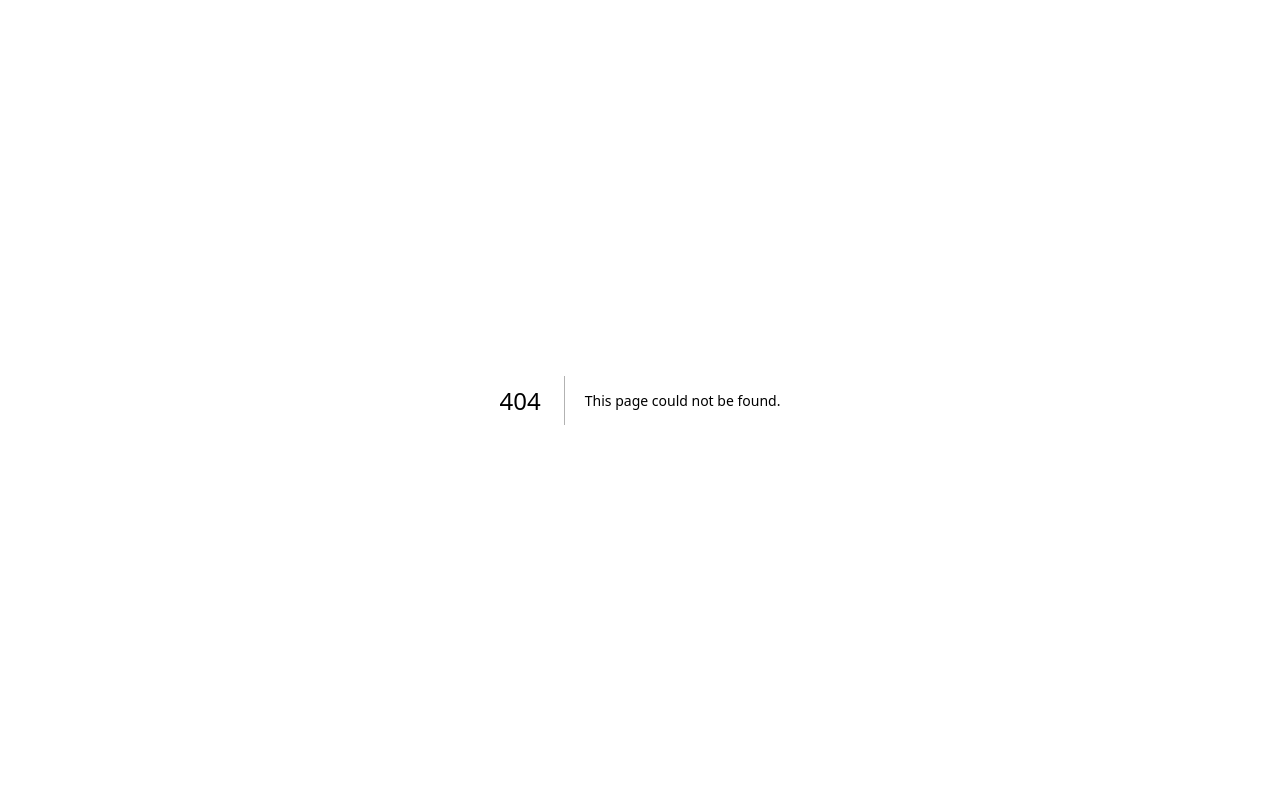
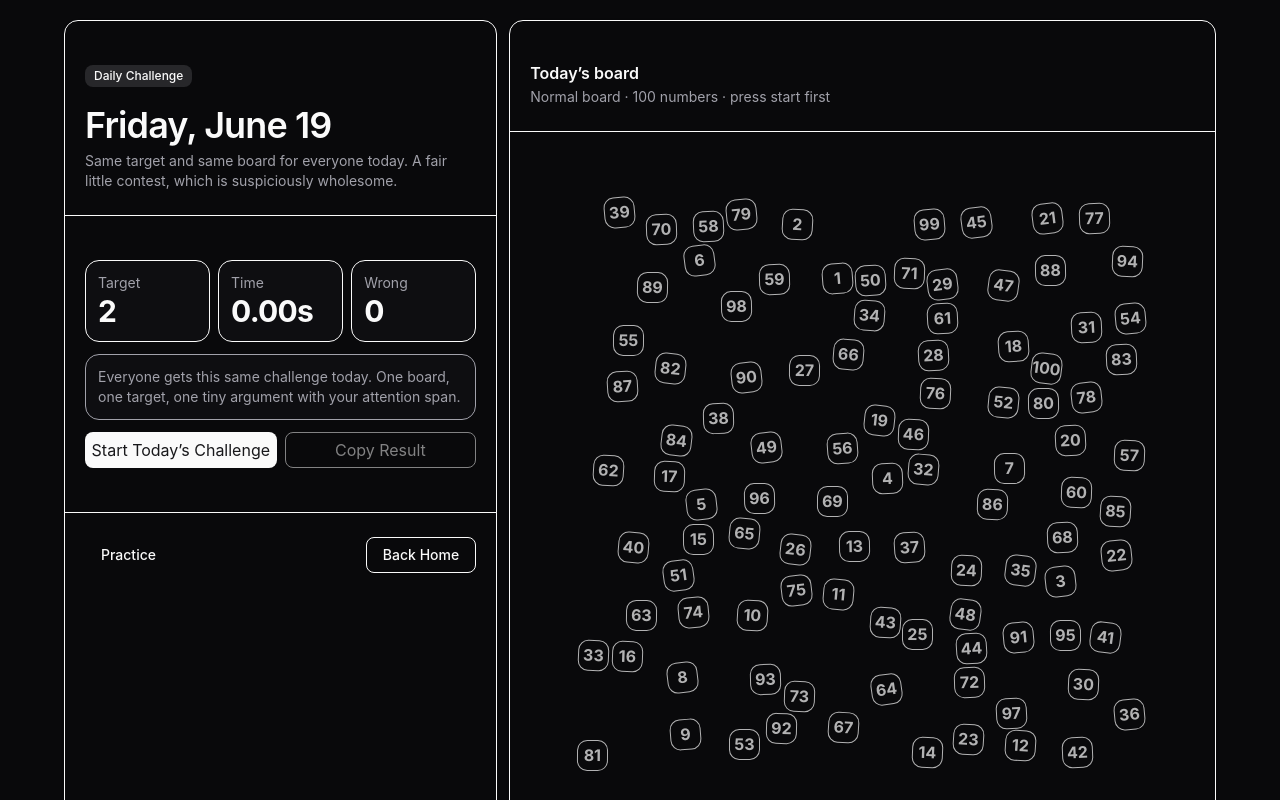
Before and after one commit to Nischhalsubba/blink-and-find, a Next.js app: page /daily in a window 1280 px wide. Before the commit this address had no page. Built offline with nearby package versions, Linux system fonts and the light colour scheme.

Commit message:
Add daily challenge route

```diff
--- /dev/null
+++ b/src/app/daily/page.tsx
@@ -0,0 +1,24 @@
+import type { Metadata } from "next";
+import DailyChallenge from "@/components/DailyChallenge";
+import { absoluteUrl, SITE_NAME } from "@/lib/seo";
+
+const description = "Play today's Blink & Find Daily Challenge. Everyone gets the same target and scattered board, so you can compare times fairly.";
+
+export const metadata: Metadata = {
+  title: "Daily Challenge | Blink & Find",
+  description,
+  alternates: {
+    canonical: absoluteUrl("/daily"),
+  },
+  openGraph: {
+    title: "Blink & Find Daily Challenge",
+    description,
+    url: absoluteUrl("/daily"),
+    siteName: SITE_NAME,
+    type: "article",
+  },
+};
+
+export default function DailyPage() {
+  return <DailyChallenge />;
+}
```
